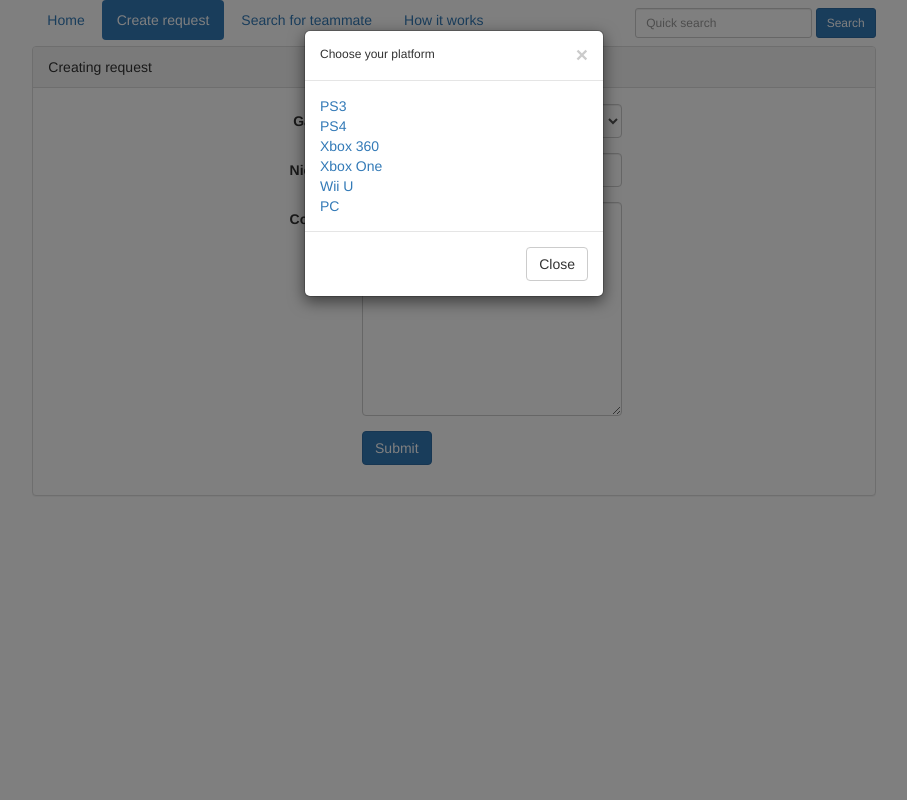
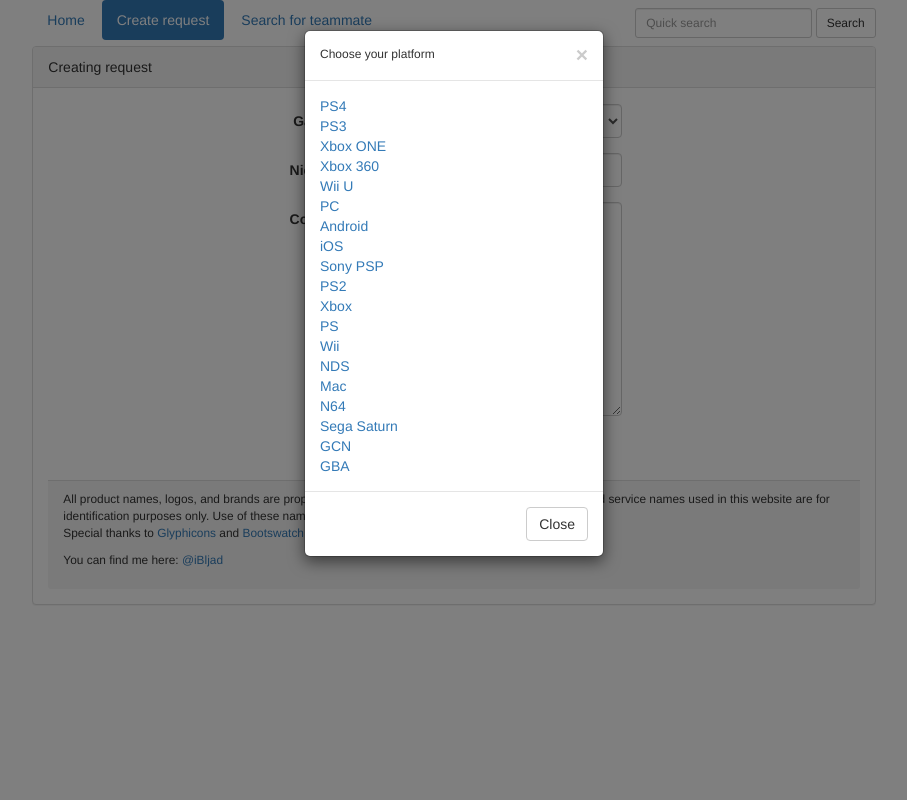
Before and after one commit to iBljad/cts_site, a Django app: page /cts_app/create/1 in a window 1280 px wide, after a click on "Create request". Shown: the whole page, without its empty margins (186-1093 px from the left). Run offline with Django 3.2, Linux system fonts and the light colour scheme; data comes from the database, SQL or seed files in the repository; some libraries are stand-ins or nearby versions.

Commit message:
Update base.html

```diff
--- a/cts_app/templates/cts_app/base.html
+++ b/cts_app/templates/cts_app/base.html
@@ -2,7 +2,7 @@
 <head>
     <meta charset="utf-8">
     <meta name="viewport" content="width=device-width, initial-scale=1">
-    <link rel="stylesheet" href="http://bootswatch.com/cyborg/bootstrap.min.css">
+    <link rel="stylesheet" href="https://maxcdn.bootstrapcdn.com/bootswatch/3.3.6/cyborg/bootstrap.min.css">
     <script src="https://ajax.googleapis.com/ajax/libs/jquery/1.12.0/jquery.min.js"></script>
     <script src="http://maxcdn.bootstrapcdn.com/bootstrap/3.3.6/js/bootstrap.min.js"></script>
     <style type="text/css">
@@ -18,6 +18,13 @@
             /* inline-block space fix */
             margin-right: -4px;
             vertical-align: top;
+        }
+        /* Tooltip */
+        .test + .tooltip.bottom > .tooltip-inner {
+            border: 1px solid #2a9fd6
+        }
+        .test + .tooltip.bottom > .tooltip-arrow {
+            border-bottom: 5px solid #2a9fd6;
         }
     </style>
 </head>
@@ -35,12 +42,25 @@
                 <h6 class="modal-title">Choose your platform</h6>
             </div>
             <div class="modal-body">
-                <a href="/cts_app/create/1">PS3</a><br>
-                <a href="/cts_app/create/2">PS4</a><br>
-                <a href="/cts_app/create/3">Xbox 360</a><br>
-                <a href="/cts_app/create/4">Xbox One</a><br>
-                <a href="/cts_app/create/5">Wii U</a><br>
-                <a href="/cts_app/create/6">PC</a><br>
+<a href="create/2">PS4</a><br>
+<a href="create/1">PS3</a><br>
+<a href="create/17">Xbox ONE</a><br>
+<a href="create/3">Xbox 360</a><br>
+<a href="create/5">Wii U</a><br>
+<a href="create/6">PC</a><br>
+<a href="create/18">Android</a><br>
+<a href="create/19">iOS</a><br>
+<a href="create/7">Sony PSP</a><br>
+<a href="create/8">PS2</a><br>
+<a href="create/9">Xbox</a><br>
+<a href="create/12">PS</a><br>
+<a href="create/10">Wii</a><br>
+<a href="create/11">NDS</a><br>
+<a href="create/14">Mac</a><br>
+<a href="create/15">N64</a><br>
+<a href="create/16">Sega Saturn</a><br>
+<a href="create/20">GCN</a><br>
+<a href="create/21">GBA</a><br>
             </div>
             <div class="modal-footer">
                 <button type="button" class="btn btn-default" data-dismiss="modal">Close</button>
@@ -63,7 +83,7 @@
             </li>
             <li class="{% if nbar == 'search' %}active{% endif %}"><a href="{% url 'cts_app:search' %}">Search for
                 teammate</a></li>
-            <li class="{% if nbar == 'pag3' %}active{% endif %}"><a href="#">How it works</a></li>
+
 
             <form action={% url 'cts_app:quicksearch' %} class="navbar-form navbar-right input-sm
             " role="form" method="post">
@@ -71,7 +91,7 @@
             <div class="form-group">
                 <input type="text" class="form-control input-sm" placeholder="Quick search" name="query">
             </div>
-            <button type="submit" class="btn btn-sm btn-primary" data-toggle="tooltip" title="Ho<p>1oray!"
+            <button type="submit" class="btn btn-sm btn-default test" data-toggle="tooltip"
                     data-placement="bottom">Search
             </button>
             </form>
@@ -84,13 +104,23 @@
                 {% block content %}
                 {% endblock %}
             </div>
+            <div class="panel-footer">
+                <small>
+                All product names, logos, and brands are property of their respective owners. All company, product and service names used in this website are for identification purposes only. Use of these names, logos, and brands does not imply endorsement.
+                <p>Special thanks to <a href="http://glyphicons.com/" target="_blank">Glyphicons</a> and <a href="http://bootswatch.com/" target="_blank">Bootswatch</a>.
+                <p>You can find me here: <a href="https://twitter.com/ibljad" target="_blank">@iBljad</a>
+                </small>
+            </div>
         </div>
     </div>
     <div class="col-md-2"></div>
 </div>
 <script>
     $(document).ready(function () {
-        $('[data-toggle="tooltip"]').tooltip({html: true});
+        $('[data-toggle="tooltip"]').tooltip({
+  html: true,
+  title: '<p align="left">Type in game, platform or even nickname!</p><p align="left"> E.g. PC, Dead Space 3 or MightyGamer2016</p>'
+});
     });
 </script>
 
```
